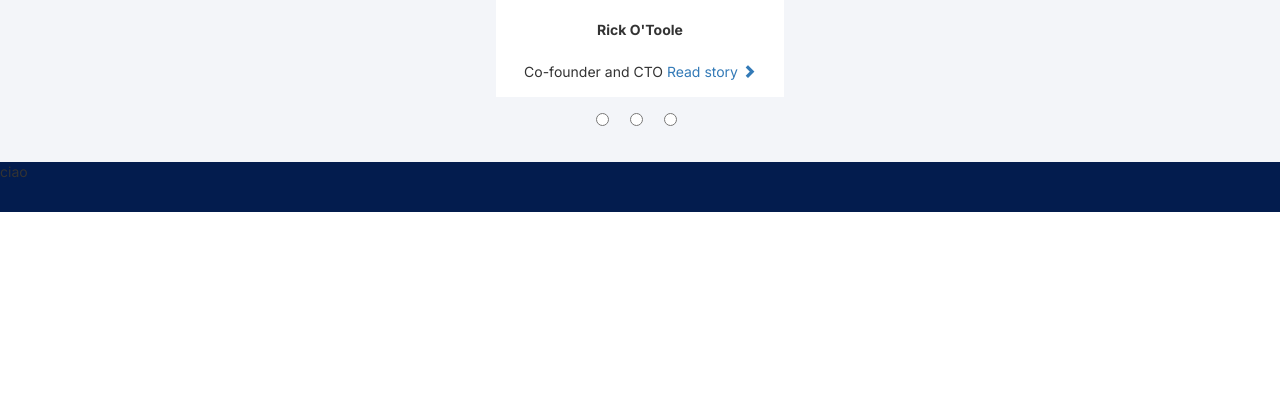
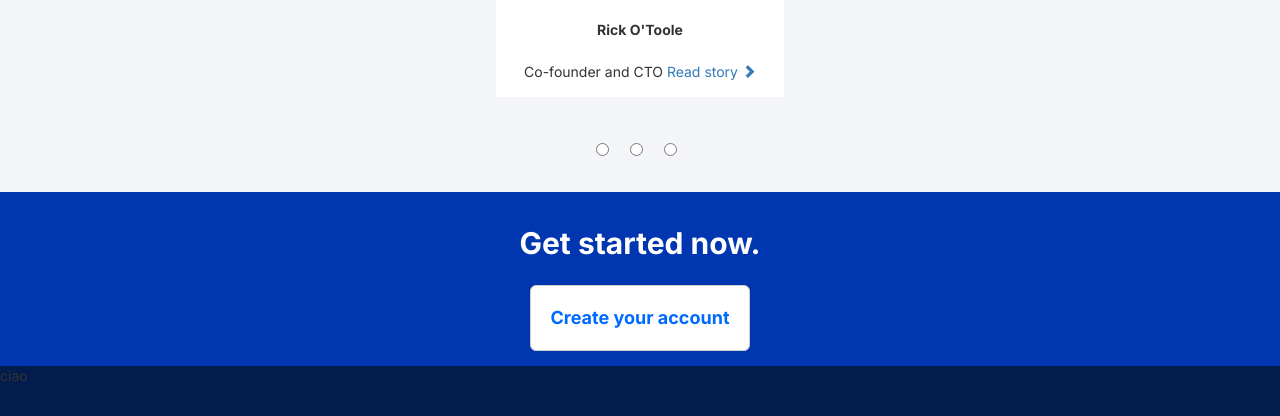
Before and after one commit to fazioandreaf/html-css-digitalocean, a plain HTML site: page index.html in a window 1280 px wide. Shown: the part 2516-2932 px from the top of the page. Before the commit the page ends 2728 px from the top, so only its background shows below. Drawn offline with nearby package versions, Linux system fonts and the light colour scheme.

Commit message:
sezione call to action fatta. passaggio al footer

```diff
--- a/css/main.css
+++ b/css/main.css
@@ -121,6 +121,17 @@ main section:nth-child(5) ul li a:hover {
 .card {
 
 }
+main section:last-child {
+  background-color: #0037b0;
+}
+main section:last-child a{
+  padding: 20px;
+  color: rgb(0, 105, 255);
+}
+main section:last-child a:hover {
+  color: rgb(0, 105, 255);
+  background-color: rgba(225, 225, 225, 0.9);
+}
 footer {
   background-color: #031c4e;
 }
--- a/index.html
+++ b/index.html
@@ -177,7 +177,6 @@
                 </label>             </div>
                 </div>
             </div>
-
         </div>
       </section>
       <!-- implementazioni future -->
@@ -314,14 +313,14 @@
             </div>
           </div>
           <div class="row row-no-gutters">
-            <div class="col-xs-offset-5 col-xs-2 text-center" >
-              <label class="radio-inline">
+            <div class="col-xs-offset-5 col-xs-2 text-center padding-top-bottom margin-top-bottom" >
+              <label class="radio-inline ">
                 <input type="radio" name="inlineRadioOptions" id="inlineRadio1" value="option1">
               </label>
-              <label class="radio-inline">
+              <label class="radio-inline ">
                 <input type="radio" name="inlineRadioOptions" id="inlineRadio2" value="option2">
               </label>
-              <label class="radio-inline">
+              <label class="radio-inline ">
                 <input type="radio" name="inlineRadioOptions" id="inlineRadio3" value="option3">
               </label>             </div>
               </div>
@@ -331,8 +330,9 @@
       <!-- call to action -->
       <section>
         <div class="container-fluid">
-          <div class="row row-no-gutters">
-
+          <div class="row row-no-gutters text-center">
+            <h2 class=" white">Get started now.</h2>
+            <a class="btn btn-default btn-lg margin-top-bottom" href="#" role="button"><strong>Create your account</strong></a>
           </div>
         </div>
       </section>
```
